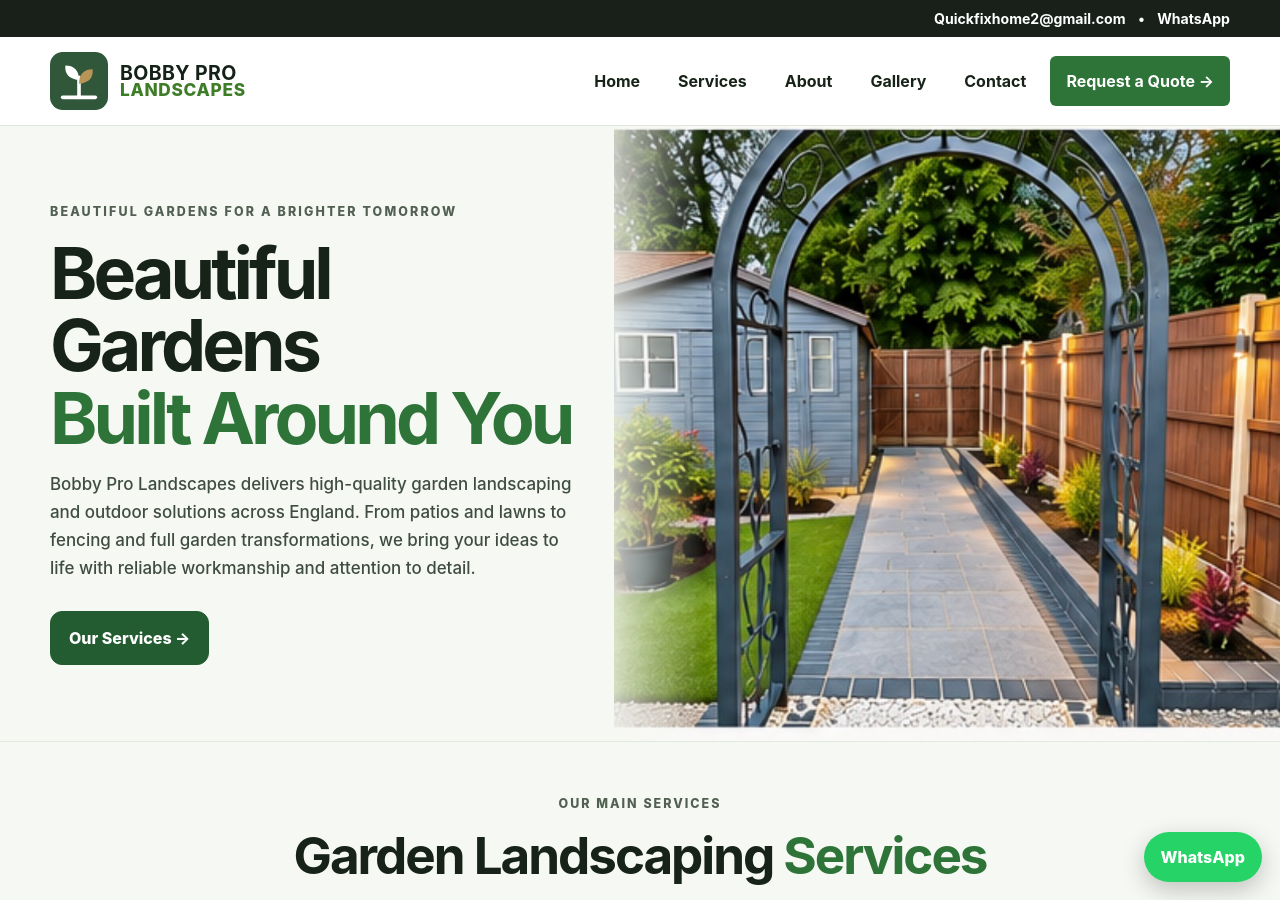
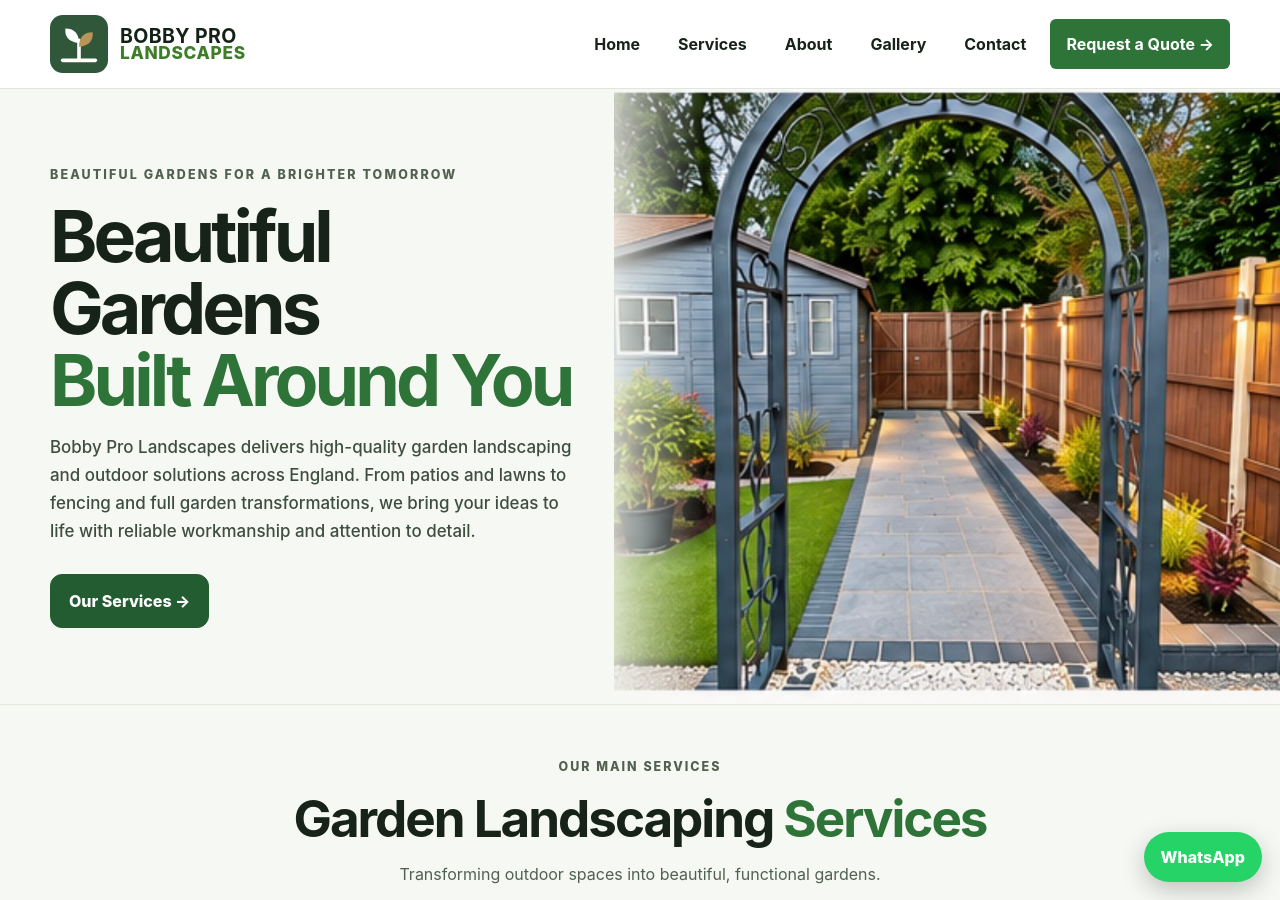
Before and after one commit to arsalanbobby/Bobby-Pro-Landscapes, a Jekyll site: the page built from index.md, in a window 1280 px wide and 900 px high. Built offline with Jekyll 4.4.1, drawn with Linux system fonts in a browser that asks for light colours.

Commit message:
Remove email and WhatsApp top bar

```diff
--- a/_layouts/default.html
+++ b/_layouts/default.html
@@ -9,7 +9,6 @@
   <link rel="stylesheet" href="{{ '/assets/css/style.css' | relative_url }}">
 </head>
 <body>
-  <div class="contact-topbar"><div class="container"><a href="mailto:Quickfixhome2@gmail.com">Quickfixhome2@gmail.com</a> &nbsp; • &nbsp; <a href="https://wa.me/447344304402" target="_blank" rel="noopener">WhatsApp</a></div></div>
   <header class="site-header landscape-header">
     <div class="container nav-wrap">
       <a class="brand landscape-brand" href="{{ '/' | relative_url }}" aria-label="Bobby Pro Landscapes home">
```
